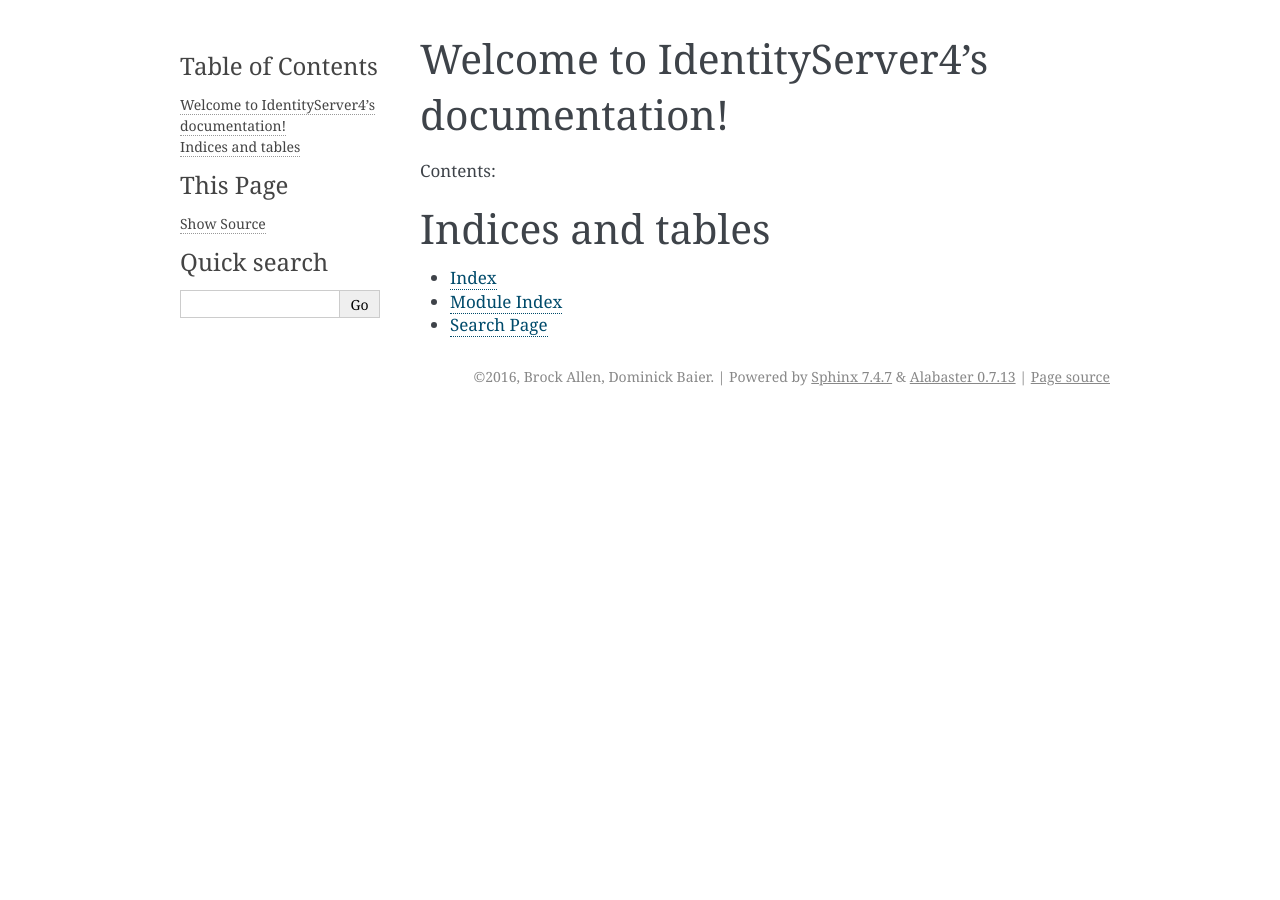
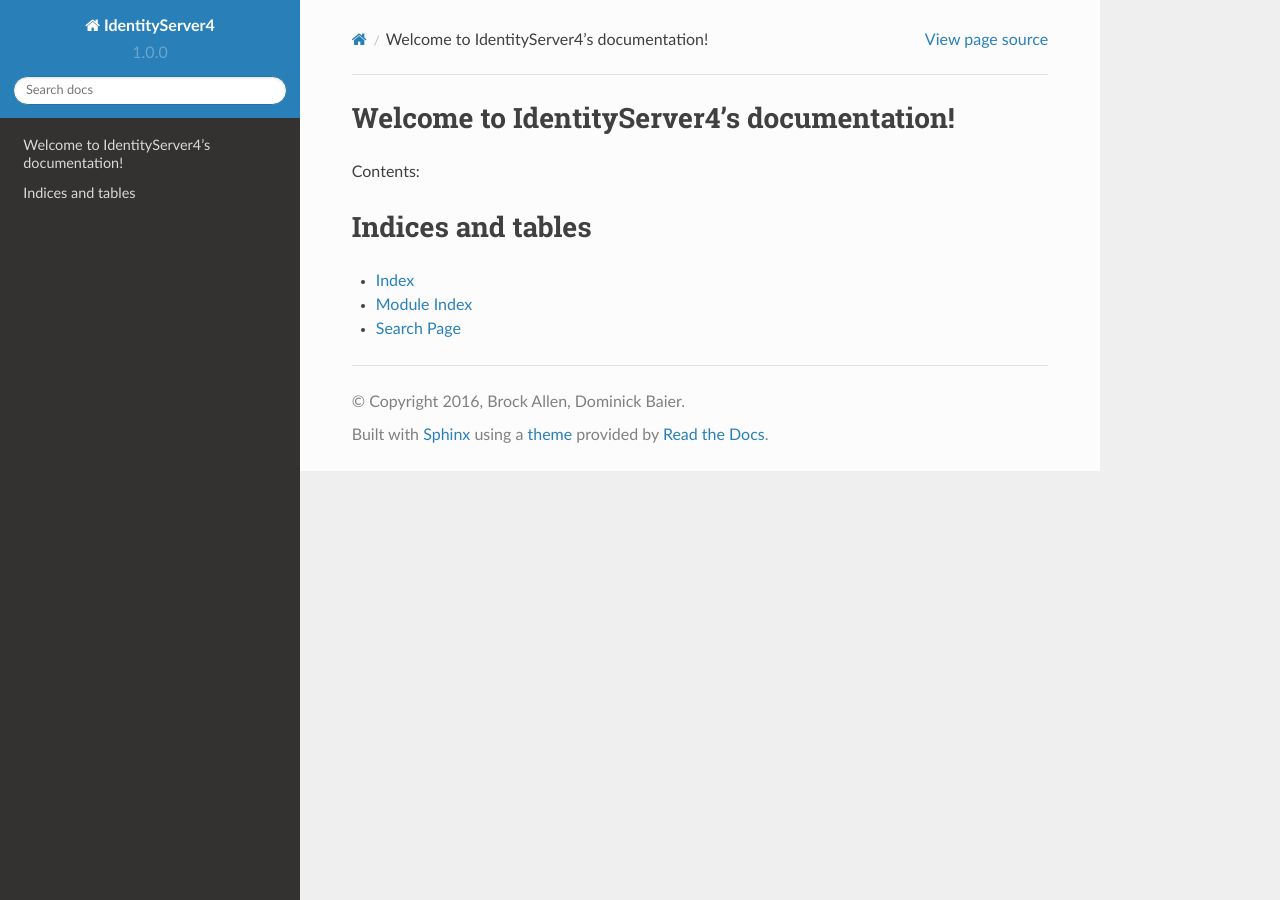
Before and after one commit to markb-avalara/SphinxTest, a Sphinx documentation site: the page built from docs/index.rst, in a window 1280 px wide. Built offline with Sphinx 7.4.7 and the Read the Docs theme 2.0.0, drawn with Linux system fonts in a browser that asks for light colours.

Commit message:
added conf settings for using rtd theme

```diff
--- a/docs/conf.py
+++ b/docs/conf.py
@@ -120,7 +120,17 @@
 # The theme to use for HTML and HTML Help pages.  See the documentation for
 # a list of builtin themes.
 #
-html_theme = 'alabaster'
+
+# on_rtd is whether we are on readthedocs.org, this line of code grabbed from docs.readthedocs.org
+import os
+on_rtd = os.environ.get('READTHEDOCS', None) == 'True'
+
+if not on_rtd:  # only import and set the theme if we're building docs locally
+    import sphinx_rtd_theme
+    html_theme = 'sphinx_rtd_theme'
+    html_theme_path = [sphinx_rtd_theme.get_html_theme_path()]
+
+# otherwise, readthedocs.org uses their theme by default, so no need to specify it
 
 # Theme options are theme-specific and customize the look and feel of a theme
 # further.  For a list of options available for each theme, see the
```
